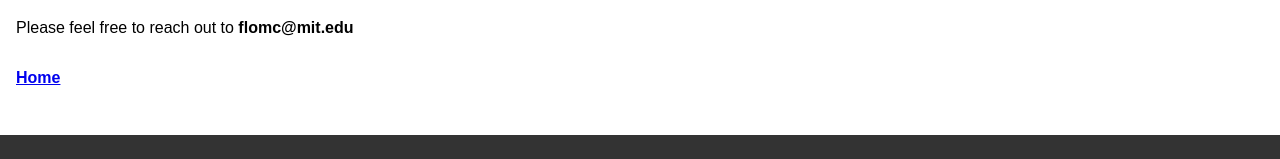
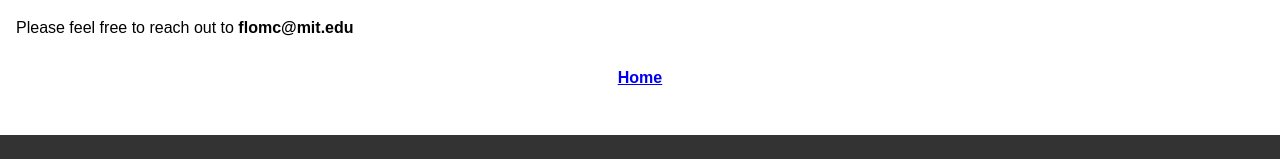
Before and after one commit to flomc/FloridaCishesa_Portfolio, a plain HTML site: page Index of refraction of liquid/index.html in a window 1280 px wide. Shown: the part 6001-6160 px from the top of the page. Drawn offline with Linux system fonts and the light colour scheme.

Commit message:
Update index.html

```diff
--- a/Index of refraction of liquid/index.html
+++ b/Index of refraction of liquid/index.html
@@ -244,7 +244,7 @@
             <p>Please feel free to reach out to<strong> flomc@mit.edu</strong></p>
         </section>
 
-        <p><strong><a href="../index.html">Home</a></strong></p>
+        <p><center><strong><a href="../index.html">Home</a></strong></center></p>
     </main>
 
     <footer>
```
